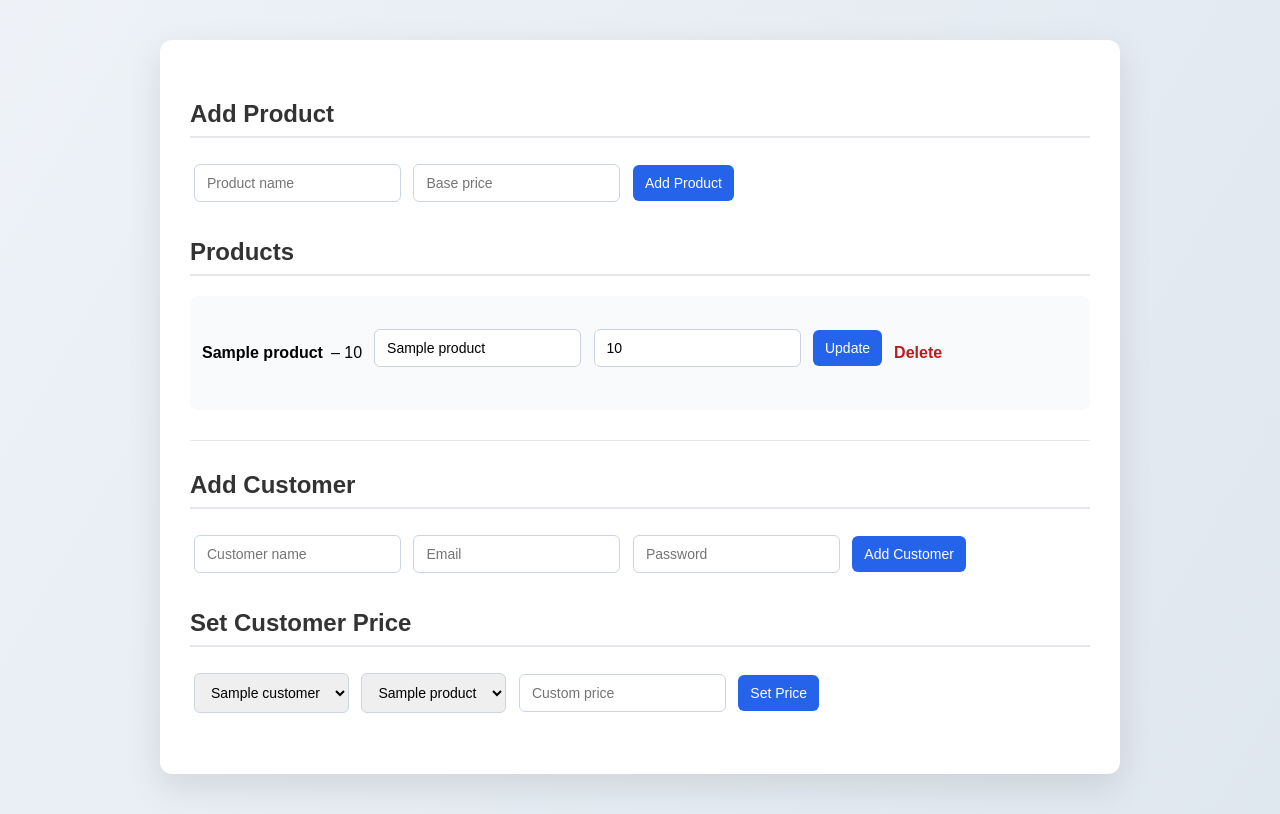
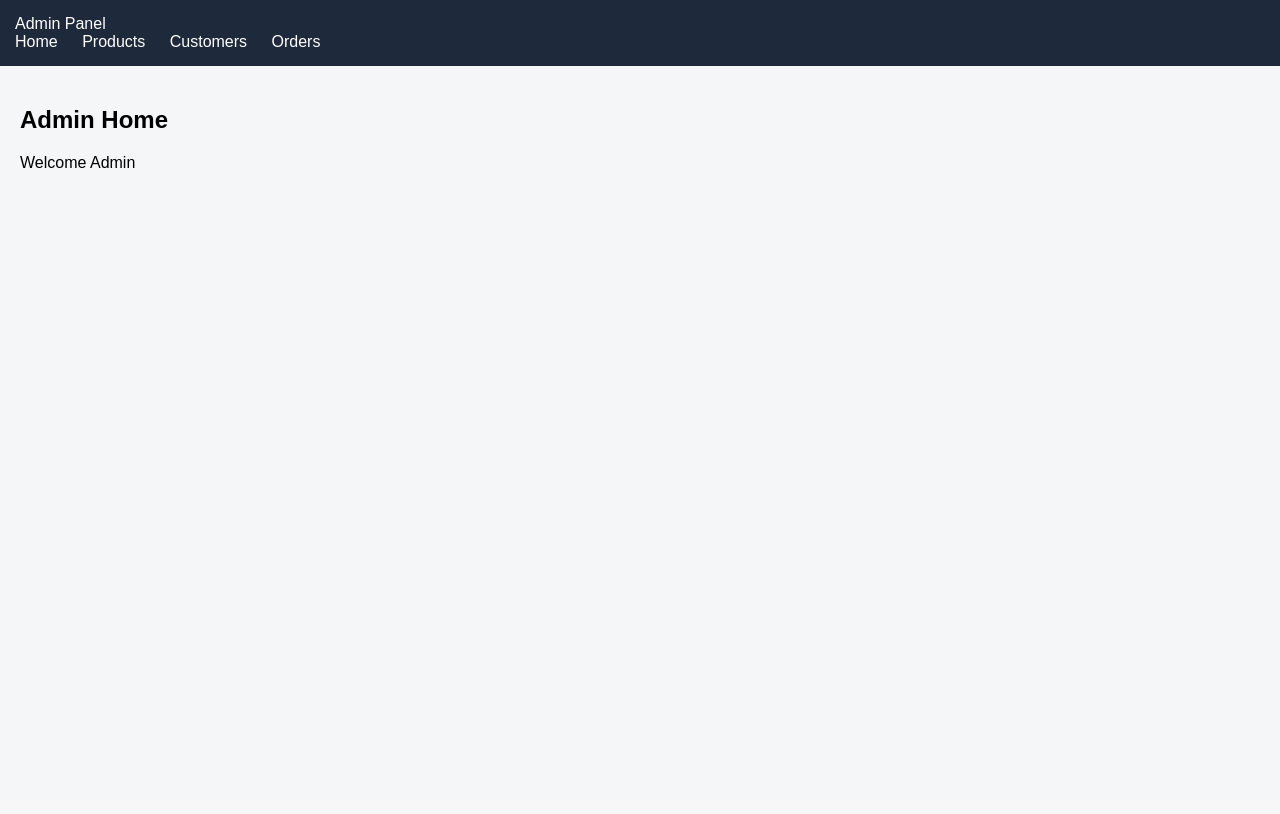
Before and after one commit to Sayedbuhari10/pocnew, a Flask app: page /admin in a window 1280 px wide. After the commit the page ends 168 px from the top, so only its background shows below. Run offline with Flask 3, Linux system fonts and the light colour scheme; a database or web service that is not in the repository returns one stand-in record (values such as "Sample title").

Commit message:
Update admin.html

```diff
--- a/templates/admin.html
+++ b/templates/admin.html
@@ -1,183 +1,234 @@
 <!DOCTYPE html>
-<html lang="en">
+<html>
 <head>
-    <meta charset="UTF-8">
     <title>Admin Panel</title>
-
     <style>
-        body {
-            font-family: Arial, Helvetica, sans-serif;
-            background: linear-gradient(120deg, #eef2f7, #dfe7ef);
-            margin: 0;
-            padding: 0;
+        body { margin:0; font-family: Arial; background:#f4f6f8; }
+        header { background:#1e293b; color:white; padding:15px; }
+        nav span { margin-right:20px; cursor:pointer; }
+        .container { padding:20px; }
+        .hidden { display:none; }
+        table { width:100%; background:white; border-collapse: collapse; }
+        th, td { padding:10px; border-bottom:1px solid #ddd; }
+        button { padding:5px 10px; }
+        .modal {
+    position: fixed;
+    inset: 0;
+    background: rgba(0,0,0,0.4);
+    display: flex;
+    justify-content: center;
+    align-items: center;
 }
 
-        .container {
-            max-width: 900px;
-            margin: 40px auto;
-            background: #ffffff;
-            padding: 30px;
-            border-radius: 12px;
-            box-shadow: 0 12px 35px rgba(0,0,0,0.1);
-            animation: fadeIn 0.5s ease-in-out;
+.modal-box {
+    background: white;
+    padding: 20px;
+    width: 300px;
+    border-radius: 6px;
 }
 
-        h2 {
-            color: #333;
-            border-bottom: 2px solid #e5e7eb;
-            padding-bottom: 8px;
-            margin-top: 30px;
+.hidden {
+    display: none;
 }
 
-        form {
-            margin-top: 15px;
-            margin-bottom: 25px;
-        }
-
-        input, select, button {
-            padding: 10px 12px;
-            margin: 6px 4px;
-            border-radius: 6px;
-            border: 1px solid #cbd5e1;
-            font-size: 14px;
-        }
-
-        input:focus, select:focus {
-            outline: none;
-            border-color: #2563eb;
-        }
-
-        button {
-            background: #2563eb;
-            color: white;
-            border: none;
-            cursor: pointer;
-            transition: background 0.2s ease;
-        }
-
-        button:hover {
-            background: #1d4ed8;
-        }
-
-        ul {
-            list-style: none;
-            padding: 0;
-        }
-
-        li {
-            background: #f8fafc;
-            padding: 12px;
-            margin-bottom: 10px;
-            border-radius: 8px;
-            display: flex;
-            flex-wrap: wrap;
-            align-items: center;
-            gap: 8px;
-            transition: transform 0.2s, background 0.2s;
-        }
-
-        li:hover {
-            background: #eef2f7;
-            transform: scale(1.01);
-        }
-
-        .delete-link {
-            color: #b91c1c;
-            text-decoration: none;
-            font-weight: bold;
-        }
-
-        .delete-link:hover {
-            text-decoration: underline;
-        }
-
-        hr {
-            border: none;
-            border-top: 1px solid #e5e7eb;
-            margin: 30px 0;
-        }
-
-        @keyframes fadeIn {
-            from {
-                opacity: 0;
-                transform: translateY(15px);
-            }
-            to {
-                opacity: 1;
-                transform: translateY(0);
-            }
-        }
-
-        @media (max-width: 600px) {
-            li {
-                flex-direction: column;
-                align-items: stretch;
-            }
-
-            input, select, button {
-                width: 100%;
-            }
-        }
     </style>
 </head>
 <body>
 
+<header>
+    Admin Panel
+    <nav>
+        <span onclick="show('home')">Home</span>
+        <span onclick="show('products')">Products</span>
+        <span onclick="show('customers')">Customers</span>
+        <span onclick="show('orders')">Orders</span>
+    </nav>
+</header>
+
 <div class="container">
 
-    <h2>Add Product</h2>
+<!-- HOME -->
+<div id="home">
+    <h2>Admin Home</h2>
+    <p>Welcome Admin</p>
+</div>
+
+<!-- PRODUCTS -->
+<!-- PRODUCTS -->
+<div id="products" class="hidden">
+    <h2>Products</h2>
+
+    <!-- ADD PRODUCT -->
     <form action="/admin/product/create" method="post">
         <input name="name" placeholder="Product name" required>
-        <input name="price" type="number" step="0.01" placeholder="Base price" required>
+        <input name="price" placeholder="Price" required>
         <button>Add Product</button>
     </form>
 
-    <h2>Products</h2>
-    <ul>
+    <!-- DELETE SELECTED -->
+    <form action="/admin/product/delete-multiple" method="post">
+        <button type="submit" style="margin:10px 0; background:#dc2626; color:white;">
+            Delete Selected Products
+        </button>
+
+        <table>
+            <tr>
+                <th>Select</th>
+                <th>Name</th>
+                <th>Price</th>
+                <th>Edit</th>
+            </tr>
+
             {% for p in products %}
-        <li>
-            <strong>{{ p.name }}</strong> – {{ p.base_price }}
+            <tr id="product-row-{{ p._id }}">
 
-            <form action="/admin/product/update/{{ p._id }}" method="post" style="display:inline">
-                <input name="name" value="{{ p.name }}">
-                <input name="price" value="{{ p.base_price }}">
-                <button>Update</button>
+                <td>
+                    <input type="checkbox" name="product_ids" value="{{ p._id }}">
+                </td>
+                <td>{{ p.name }}</td>
+                <td>{{ p.base_price }}</td>
+                <td>
+                  <button type="button"
+        onclick="openEditProduct('{{ p._id }}','{{ p.name }}','{{ p.base_price }}')">
+    Edit
+</button>
+
+                </td>
+            </tr>
+            {% endfor %}
+        </table>
     </form>
+</div>
 
-            <a href="/admin/product/delete/{{ p._id }}" class="delete-link">Delete</a>
-        </li>
-        {% endfor %}
-    </ul>
 
-    <hr>
+<!-- CUSTOMERS -->
+<div id="customers" class="hidden">
+    <h2>Customers</h2>
 
-    <h2>Add Customer</h2>
     <form action="/admin/customer/create" method="post">
-        <input name="name" placeholder="Customer name" required>
+        <input name="name" placeholder="Name" required>
         <input name="email" placeholder="Email" required>
-        <input type="password" name="password" placeholder="Password" required>
-
+        <input name="password" placeholder="Password" required>
         <button>Add Customer</button>
     </form>
 
-    <h2>Set Customer Price</h2>
-    <form action="/admin/price/set" method="post">
-        <select name="customer_id" required>
+    <table>
+        <tr><th>Name</th><th>Email</th><th>Action</th></tr>
         {% for c in customers %}
-                <option value="{{ c._id }}">{{ c.name }}</option>
+        <tr>
+            <td>{{ c.name }}</td>
+            <td>{{ c.email }}</td>
+            <td>
+                <a href="/admin/customer/edit/{{ c._id }}">Edit</a>
+            </td>
+        </tr>
         {% endfor %}
-        </select>
+    </table>
+</div>
 
-        <select name="product_id" required>
-            {% for p in products %}
-                <option value="{{ p._id }}">{{ p.name }}</option>
-            {% endfor %}
-        </select>
+<!-- ORDERS -->
+<div id="orders" class="hidden">
+    <h2>Orders</h2>
+    <p>Order management will be added here.</p>
+</div>
 
-        <input name="price" type="number" step="0.01" placeholder="Custom price" required>
-        <button>Set Price</button>
+</div>
+
+<script>
+function show(id) {
+    localStorage.setItem("admin_active_section", id);
+
+    document.querySelectorAll(".container > div")
+        .forEach(d => d.classList.add("hidden"));
+
+    document.getElementById(id).classList.remove("hidden");
+}
+window.onload = function () {
+    const section = localStorage.getItem("admin_active_section") || "home";
+    show(section);
+};
+
+</script>
+<script>
+    let editingProductId = null;
+
+function openEditProduct(id, name, price) {
+    editingProductId = id;
+
+    document.getElementById("editProductName").value = name;
+    document.getElementById("editProductPrice").value = price;
+
+    document.getElementById("editProductForm").action =
+        `/admin/product/update/${id}`;
+
+    document.getElementById("editProductModal").classList.remove("hidden");
+}
+
+
+function closeEditProduct() {
+    editingProductId = null;
+    document.getElementById("editProductModal").classList.add("hidden");
+}
+function saveProduct() {
+    const form = document.getElementById("editProductForm");
+    const formData = new FormData(form);
+
+    fetch(form.action, {
+        method: "POST",
+        body: formData
+    })
+    .then(res => {
+        if (!res.ok) throw new Error("Update failed");
+        return res.json();
+    })
+    .then(() => {
+        updateProductRow();
+        closeEditProduct();
+    })
+    .catch(err => {
+        alert("Failed to update product");
+        console.error(err);
+    });
+}
+function updateProductRow() {
+    const row = document.getElementById(`product-row-${editingProductId}`);
+    if (!row) return;
+
+    const name = document.getElementById("editProductName").value;
+    const price = document.getElementById("editProductPrice").value;
+
+    row.children[1].innerText = name;
+    row.children[2].innerText = price;
+}
+
+
+
+</script>
+<!-- EDIT PRODUCT MODAL -->
+<div id="editProductModal" class="modal hidden">
+    <div class="modal-box">
+        <h3>Edit Product</h3>
+
+      <form id="editProductForm">
+    <label>Product Name</label><br>
+    <input type="text" name="name" id="editProductName" required>
+
+    <br><br>
+
+    <label>Price</label><br>
+    <input type="number" name="price" id="editProductPrice" required>
+
+    <br><br>
+
+  <button type="button" onclick="saveProduct()">Save</button>
+
+    <button type="button" onclick="closeEditProduct()">Cancel</button>
 </form>
 
     </div>
+</div>
+
+
 
 </body>
 </html>
```
Lines whose indentation alone changed are shown as unchanged.
